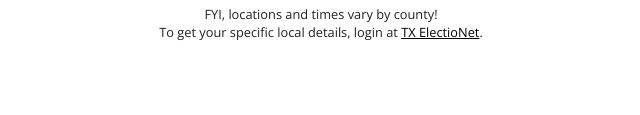
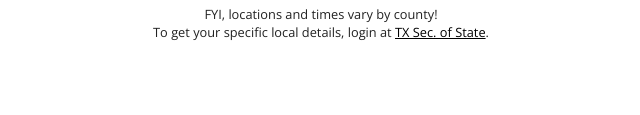
Before and after one commit to ian-schu/vote-reminder, a website built with Parcel: page index.html in a window 1280 px wide. Both pictures are taken after a click on the button "Book time to vote". Shown: the part 685-800 px from the top of the page, 319-959 px from the left. Built offline with nearby package versions, Linux system fonts and the light colour scheme; a web font is replaced by a local one.

Commit message:
Improve link for Sec. of State

```diff
--- a/index.html
+++ b/index.html
@@ -113,7 +113,7 @@
             <p>FYI, locations and times vary by county!</p>
             <p>To get your specific local details, login at
               <a href="https://teamrv-mvp.sos.texas.gov/MVP/mvp.do" target="_blank">
-              TX ElectioNet</a>.</p>
+              TX Sec. of State</a>.</p>
           </div>
         </fieldset>
         <div id="calendar-fieldset">
```
